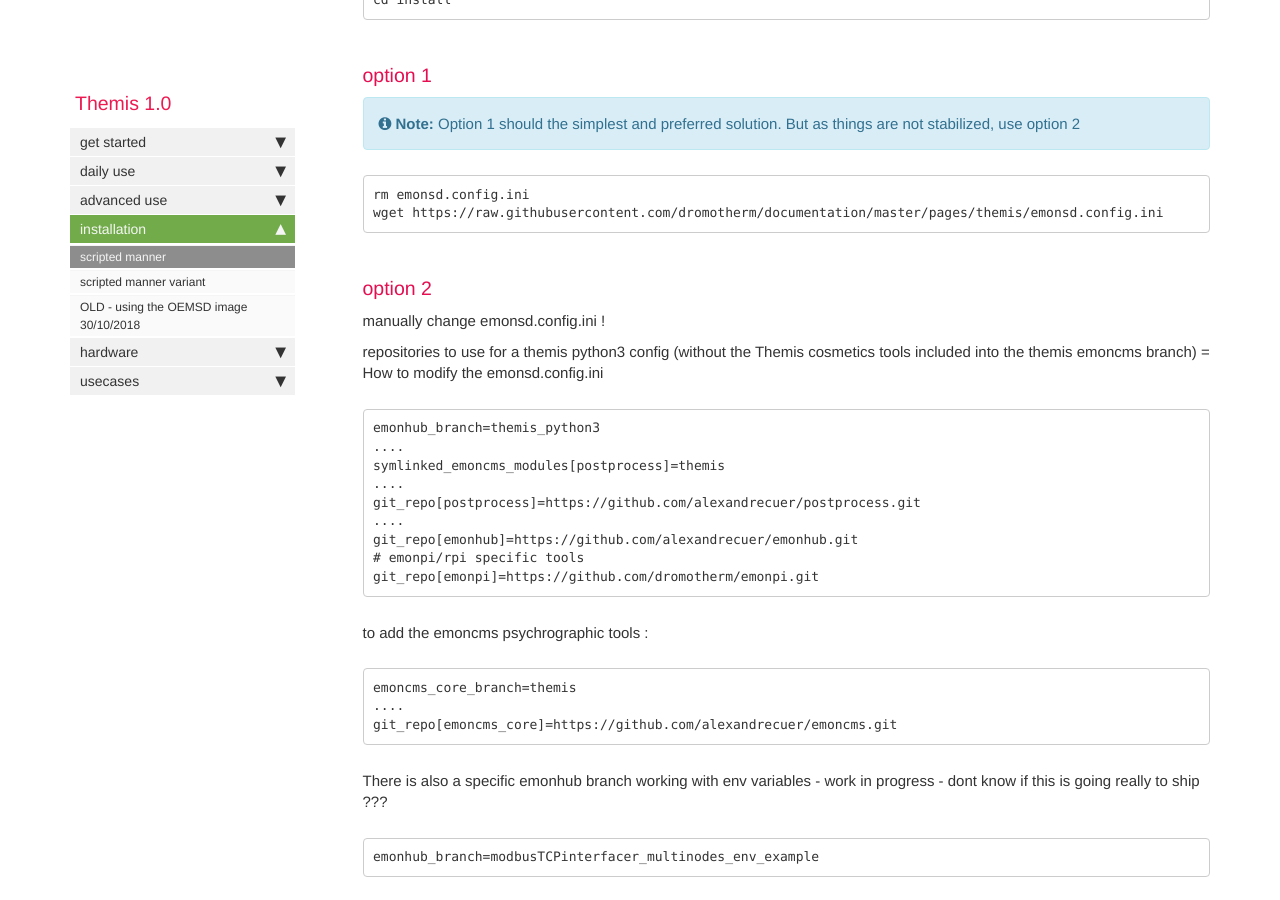
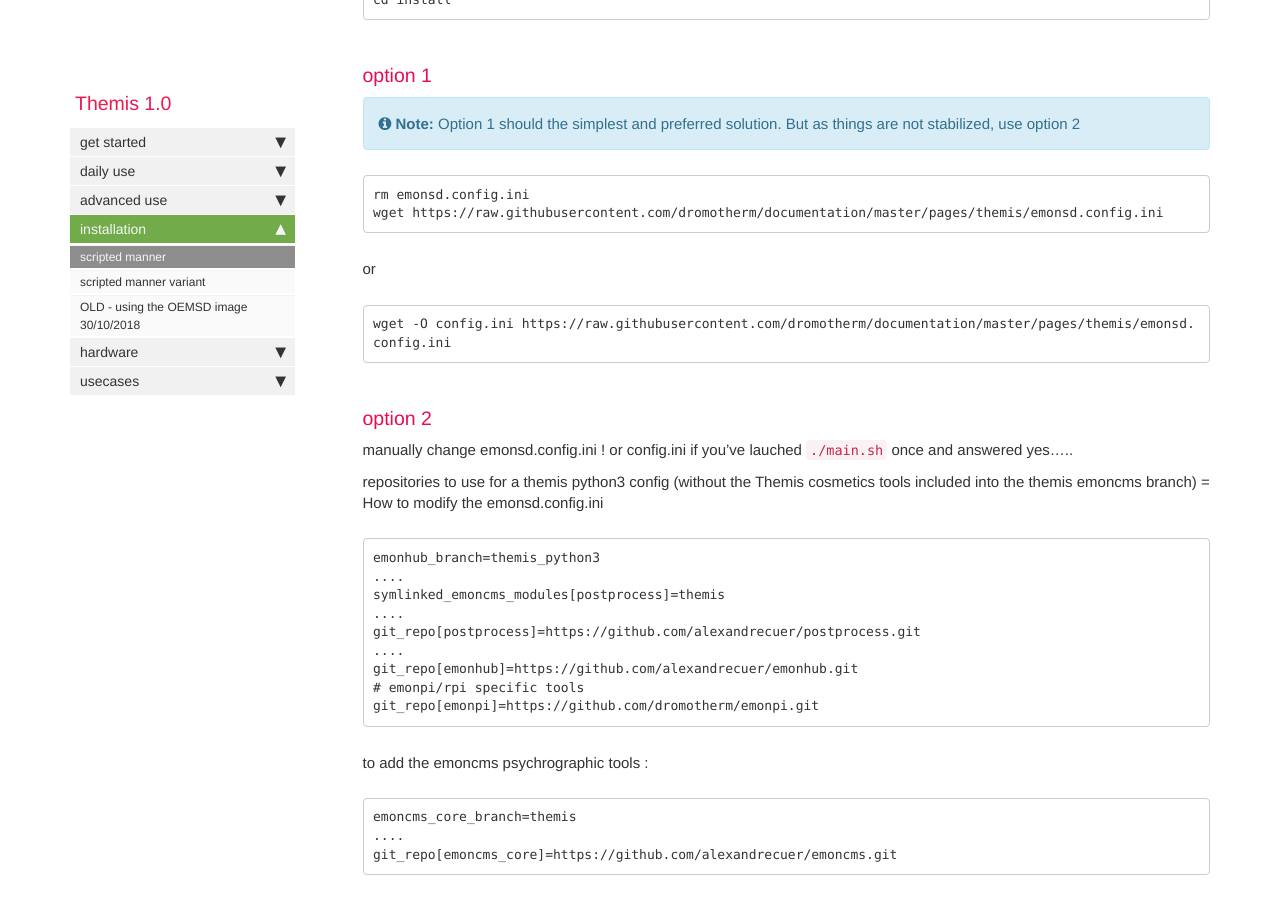
Before and after one commit to dromotherm/documentation, a Jekyll site: the page built from pages/themis/Note_install_Themis.md, in a window 1280 px wide and 900 px high, scrolled down 2906 px. Built offline with Jekyll 4.4.1, drawn with Linux system fonts in a browser that asks for light colours; comment, search, counter and statistics services are not loaded.

Commit message:
Update Note_install_Themis.md

````diff
--- a/pages/themis/Note_install_Themis.md
+++ b/pages/themis/Note_install_Themis.md
@@ -125,9 +125,14 @@
 wget https://raw.githubusercontent.com/dromotherm/documentation/master/pages/themis/emonsd.config.ini
 ```
 
+or
+```
+wget -O config.ini https://raw.githubusercontent.com/dromotherm/documentation/master/pages/themis/emonsd.config.ini
+```
+
 ### option 2
 
-manually change emonsd.config.ini !
+manually change emonsd.config.ini ! or config.ini if you've lauched `./main.sh` once and answered yes.....
 
 repositories to use for a themis python3 config (without the Themis cosmetics tools included into the themis emoncms branch) = How to modify the emonsd.config.ini
 ```
````
